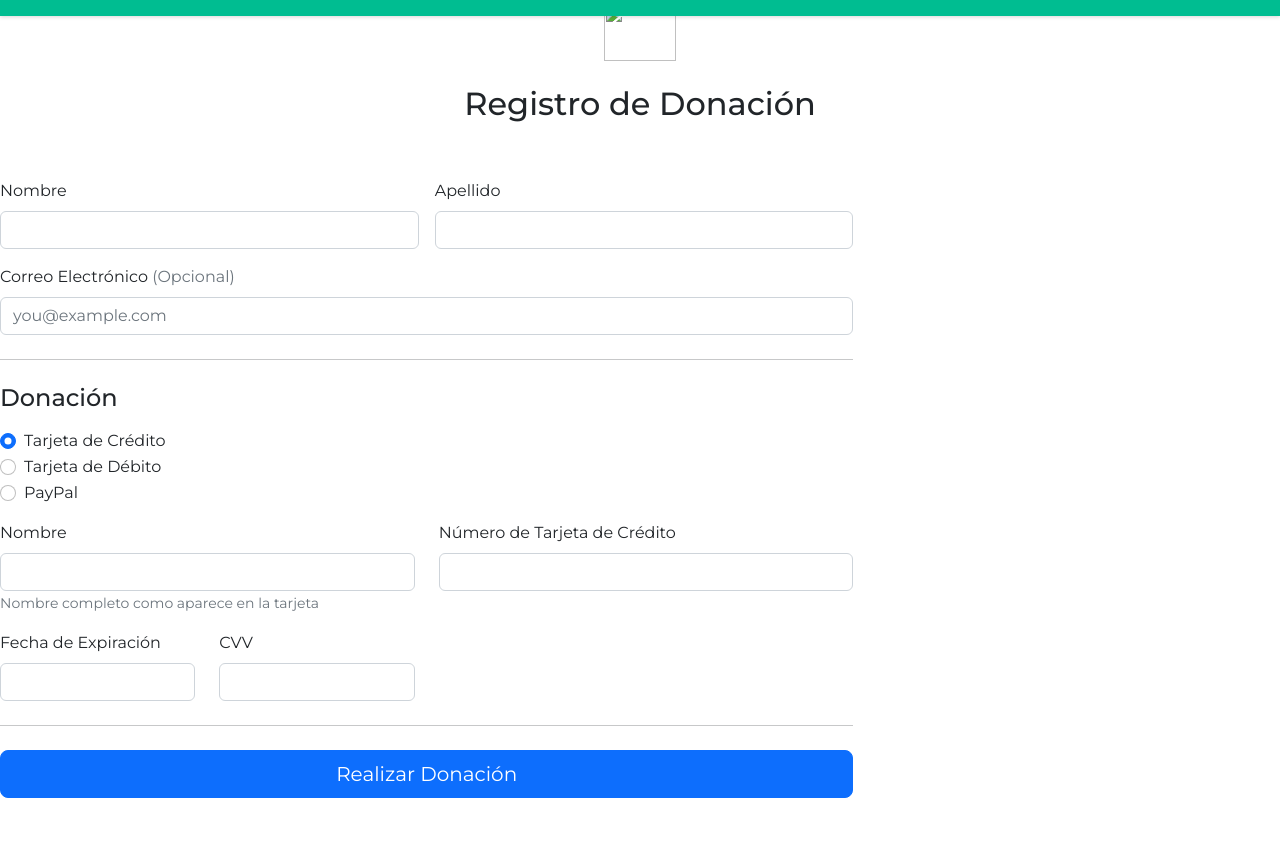
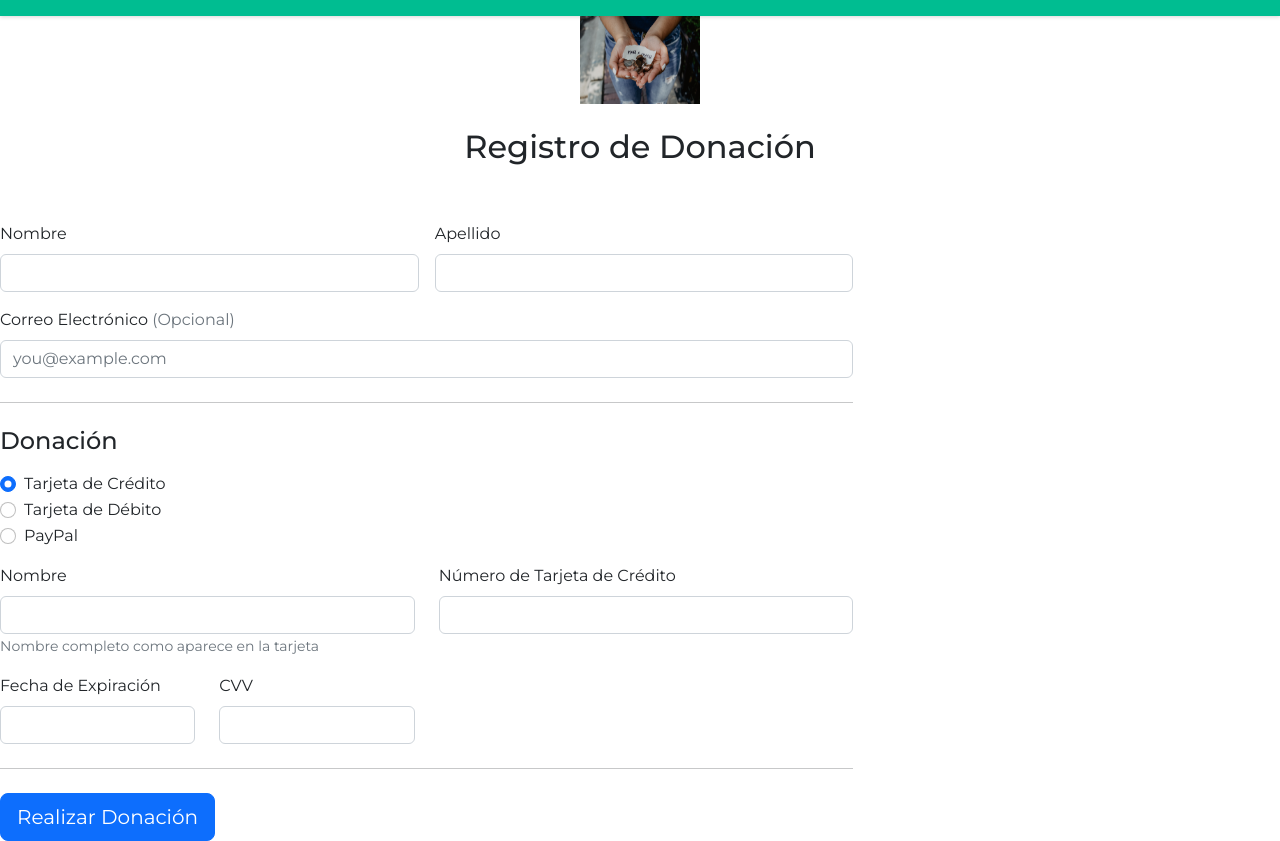
Before and after one commit to Dfcc/MARKET-PLACE-PET-LOVERS, a plain HTML site: page front-end/donacion.html in a window 1280 px wide. Shown: the part 44-885 px from the top of the page. Before the commit the page ends 842 px from the top, so only its background shows below. Drawn offline with nearby package versions, Linux system fonts and the light colour scheme; a web font is replaced by a local one.

Commit message:
imagen en donacion

```diff
--- a/front-end/donacion.html
+++ b/front-end/donacion.html
@@ -46,13 +46,13 @@
 <div class="container">
 <main>
     <div class="py-5 text-center">
-        <img class="d-block mx-auto mb-4" src="" alt="" width="72" height="57">
+        <img class="d-block mx-auto mb-4" src="donate-img.jpg" alt="donacion voluntaria" width="120" height="100">
         <h2>Registro de Donación</h2>
     </div>
     </div>
     <div class="col-md-7 col-lg-8">
         <form class="needs-validation" novalidate>
-            <div class="row g-3">
+            <div class="row g-3 align-content-center">
                     <div class="col-sm-6">
                     <label for="firstName" class="form-label">Nombre</label>
                     <input type="text" class="form-control" id="firstName" placeholder="" value="" required>
@@ -129,7 +129,7 @@
 
             <hr class="my-4">
 
-            <button class="w-100 btn btn-primary btn-lg" type="submit">Realizar Donación</button>
+            <button class="w-80 btn btn-primary btn-lg" type="submit">Realizar Donación</button>
         </form>
     </div>
 </main>
```
Also changed, not shown: front-end/donate-img.jpg (added). Lines whose indentation alone changed are shown as unchanged.
